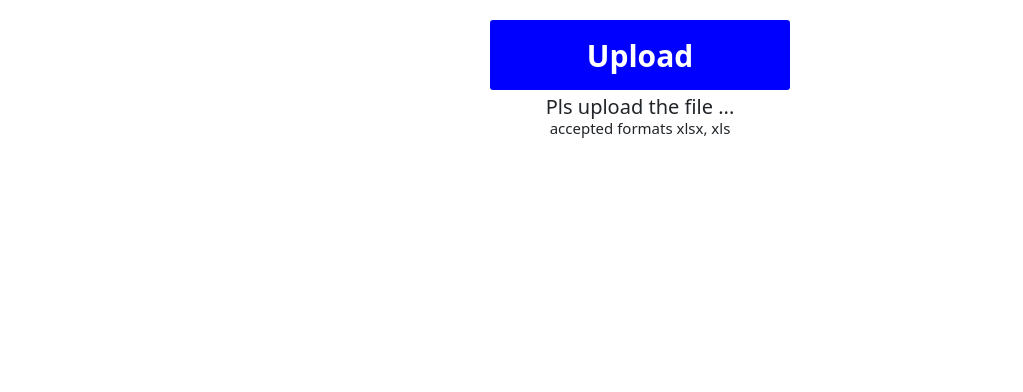
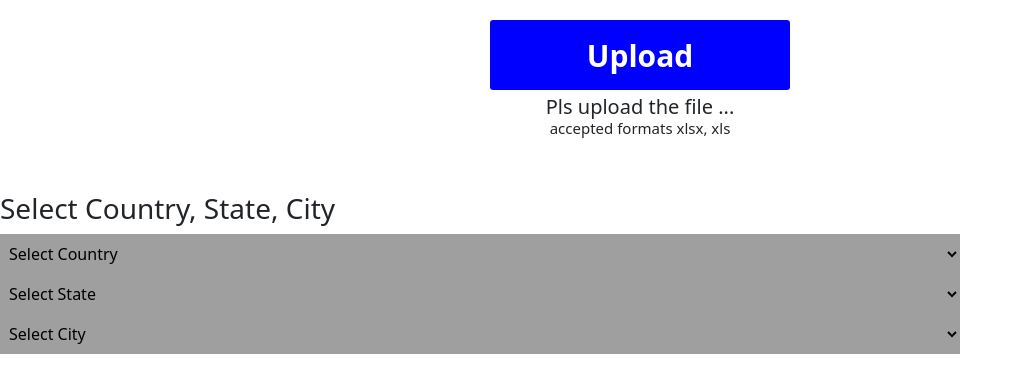
Before and after one commit to DineshBezawada/TimeSheet-ZF, a React (Create React App) app: page / in a window 1280 px wide. Shown: the top 392 px of the page, without its empty margins (0-1023 px from the left). Built offline with nearby package versions, Linux system fonts and the light colour scheme.

Commit message:
countrystatecity dropdown

```diff
--- a/src/App.js
+++ b/src/App.js
@@ -1,3 +1,4 @@
+import LocationSelector from './features/CountriesDropdown/CountriesDropdown';
 import ExcelDataReader from './features/ExcelDataReader';
 import 'bootstrap/dist/css/bootstrap.min.css';
 
@@ -5,6 +6,7 @@ function App() {
   return (
     <div className="App">
       <ExcelDataReader/>
+      <LocationSelector/>
     </div>
   );
 }
--- /dev/null
+++ b/src/features/CountriesDropdown/CountriesDropdown.jsx
@@ -0,0 +1,116 @@
+import React, { useState } from "react";
+
+export const countryData = [
+  {
+    country: "India",
+    states: [
+      {
+        state: "Andhra Pradesh",
+        cities: ["Vizag", "Vijayawada"],
+      },
+      {
+        state: "Telangana",
+        cities: ["Hyderabad", "Warangal"],
+      },
+    ],
+  },
+  {
+    country: "UK",
+    states: [
+      {
+        state: "Manchester State",
+        cities: ["Birmingham", "OldTrafford"],
+      },
+      {
+        state: "Mercyside",
+        cities: ["Liverpool", "Everton"],
+      },
+    ],
+  },
+];
+
+const LocationSelector = () => {
+  const [formData, setFormData] = useState({
+    country: "",
+    state: "",
+    city: "",
+  });
+
+  const handleChange = (e) => {
+    const { name, value } = e.target;
+
+    let updatedData = { ...formData, [name]: value };
+
+    // Reset state and city if country changes
+    if (name === "country") {
+      updatedData.state = "";
+      updatedData.city = "";
+    }
+
+    // Reset city if state changes
+    if (name === "state") {
+      updatedData.city = "";
+    }
+
+    setFormData(updatedData);
+  };
+
+  const getStates = () => {
+    const country = countryData.find((c) => c.country === formData.country);
+    return country ? country.states : [];
+  };
+
+  const getCities = () => {
+    const states = getStates();
+    const state = states.find((s) => s.state === formData.state);
+    return state ? state.cities : [];
+  };
+
+  return (
+    <div>
+      <h3>Select Country, State, City</h3>
+
+      {/* Country Select */}
+      <select name="country" value={formData.country} onChange={handleChange}>
+        <option value="">Select Country</option>
+        {countryData.map((c) => (
+          <option key={c.country} value={c.country}>
+            {c.country}
+          </option>
+        ))}
+      </select>
+
+      {/* State Select */}
+      <select
+        name="state"
+        value={formData.state}
+        onChange={handleChange}
+        disabled={!formData.country}
+      >
+        <option value="">Select State</option>
+        {getStates().map((s) => (
+          <option key={s.state} value={s.state}>
+            {s.state}
+          </option>
+        ))}
+      </select>
+
+      {/* City Select */}
+      <select
+        name="city"
+        value={formData.city}
+        onChange={handleChange}
+        disabled={!formData.state}
+      >
+        <option value="">Select City</option>
+        {getCities().map((city) => (
+          <option key={city} value={city}>
+            {city}
+          </option>
+        ))}
+      </select>
+    </div>
+  );
+};
+
+export default LocationSelector;
```
Also changed, not shown: src/db/data.js (added, +28 -0 lines).
